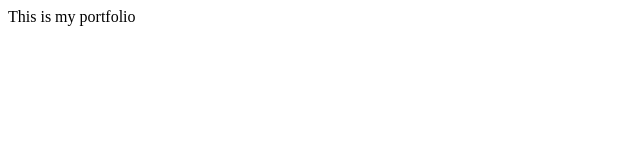
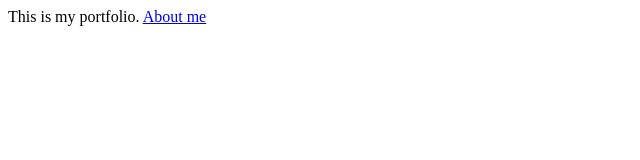
Before and after one commit to Aimsworth/portfolio, a plain HTML site: page index.html in a window 1280 px wide. Shown: the full height of the page, 0-640 px from the left. Drawn offline with Linux system fonts and the light colour scheme.

Commit message:
Update index.html

```diff
--- a/index.html
+++ b/index.html
@@ -3,6 +3,8 @@
     <title>Aimsworth's Portfolio</title>
   </head>
   <body>
-    This is my portfolio
+    This is my portfolio.
+
+    <a href="about.html">About me</a>
   </body>
 </html>
```
